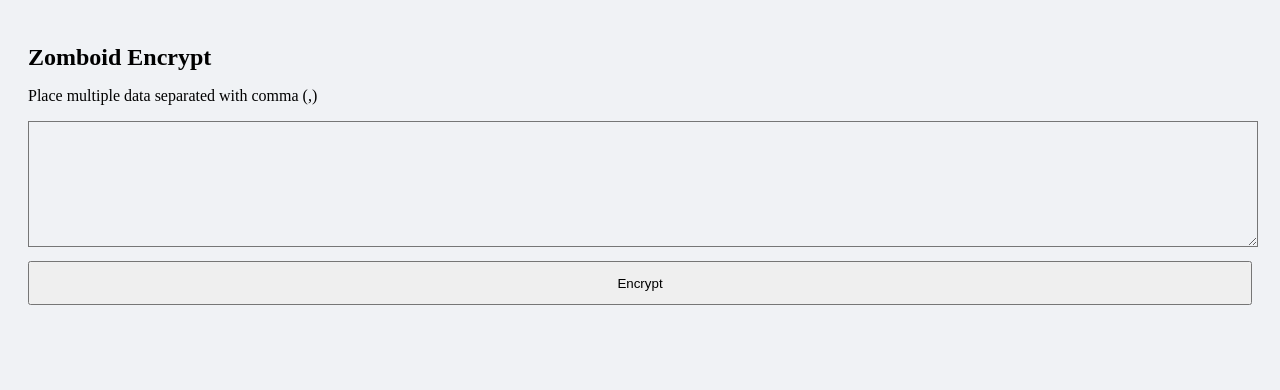
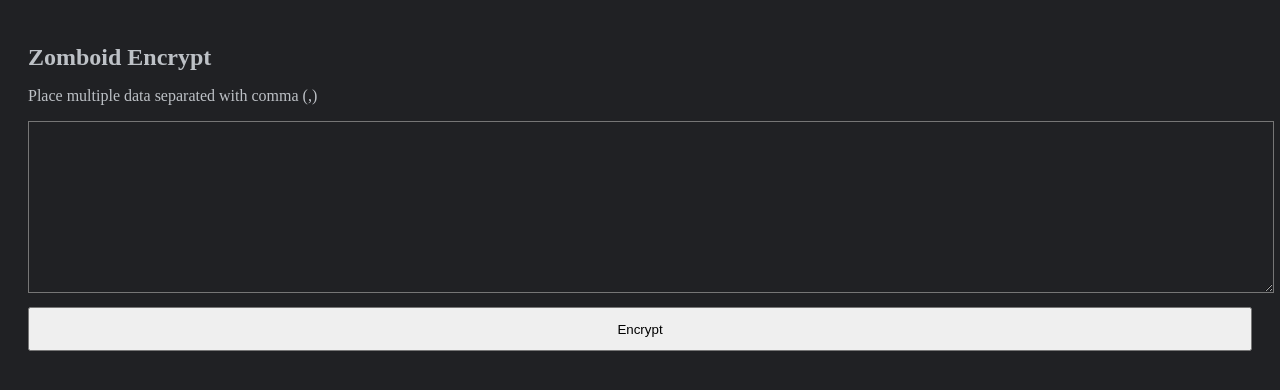
Before and after one commit to rslgp/zomboid-encrypt, a plain HTML site: page index.html in a window 1280 px wide. Drawn offline with Linux system fonts and the light colour scheme.

Commit message:
Update index.html

```diff
--- a/index.html
+++ b/index.html
@@ -8,7 +8,8 @@
   <style>
     /* Add styles for mobile optimization here */
     html {
-      background-color: #f0f2f5;
+      background-color: #202124;
+      color: #bdc1c6;
     }
 
     body {
@@ -25,9 +26,10 @@
       resize: vertical;
       margin-bottom: 10px;
       color: #0072c6;
-      background-color: #f0f2f5;
+      background-color: #202124;
       font-family: system-ui;
-      font-size: 18px;
+      font-size: 22px;
+      padding: 10px;
     }
 
     button {
```
